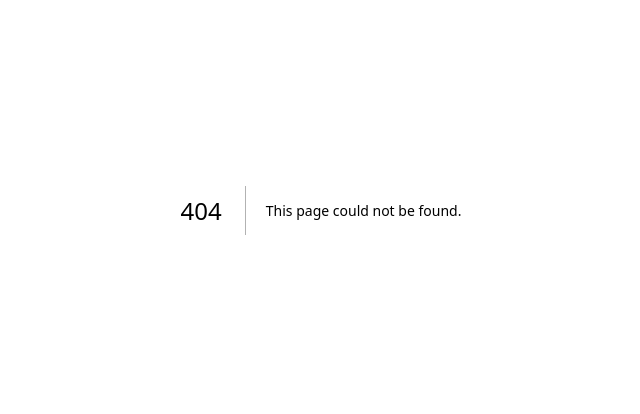
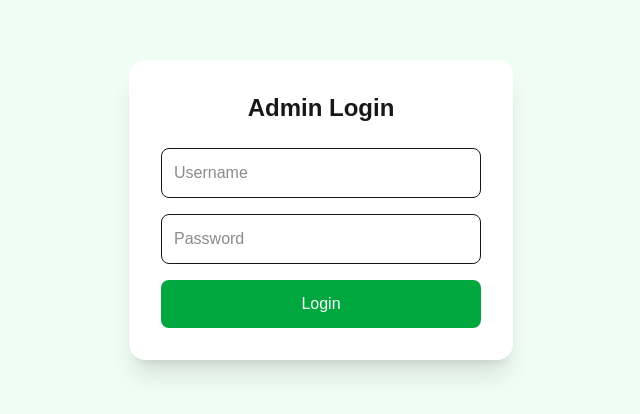
Before and after one commit to DARSHAN8577/farm-to-home-admin, a Next.js app: page /login in a window 1280 px wide. Before the commit this address had no page. Shown: the part 190-604 px from the top of the page, without its empty margins (319-959 px from the left). Built offline with nearby package versions, Linux system fonts and the light colour scheme.

Commit message:
Added APK for customer download

```diff
--- /dev/null
+++ b/app/api/admin-login/route.ts
@@ -0,0 +1,25 @@
+import { NextResponse } from "next/server";
+import { supabase } from "@/lib/supabase";
+
+export async function POST(req: Request) {
+    const { username, password } = await req.json();
+
+    const { data, error } = await supabase
+        .from("admin_users")
+        .select("*")
+        .eq("username", username)
+        .eq("password", password)
+        .single();
+
+    if (error || !data) {
+        return NextResponse.json(
+            { success: false, message: "Invalid credentials" },
+            { status: 401 }
+        );
+    }
+
+    return NextResponse.json({
+        success: true,
+        token: "farmtohome_secure_2026",
+    });
+}
--- /dev/null
+++ b/app/login/page.tsx
@@ -0,0 +1,55 @@
+"use client";
+
+import { useState } from "react";
+
+export default function LoginPage() {
+    const [username, setUsername] = useState("");
+    const [password, setPassword] = useState("");
+
+    const handleLogin = async () => {
+        const res = await fetch("/api/admin-login", {
+            method: "POST",
+            body: JSON.stringify({ username, password }),
+        });
+
+        const data = await res.json();
+
+        if (data.success) {
+            document.cookie = `admin_auth=${data.token}; path=/; max-age=86400`;
+            window.location.href = "/";
+        } else {
+            alert("Wrong username or password");
+        }
+    };
+
+    return (
+        <div className="min-h-screen flex items-center justify-center bg-green-50">
+            <div className="bg-white p-8 rounded-2xl shadow-xl w-full max-w-sm">
+                <h1 className="text-2xl font-bold mb-6 text-center">Admin Login</h1>
+
+                <input
+                    type="text"
+                    placeholder="Username"
+                    className="w-full border p-3 rounded-lg mb-4"
+                    value={username}
+                    onChange={(e) => setUsername(e.target.value)}
+                />
+
+                <input
+                    type="password"
+                    placeholder="Password"
+                    className="w-full border p-3 rounded-lg mb-4"
+                    value={password}
+                    onChange={(e) => setPassword(e.target.value)}
+                />
+
+                <button
+                    onClick={handleLogin}
+                    className="w-full bg-green-600 text-white py-3 rounded-lg"
+                >
+                    Login
+                </button>
+            </div>
+        </div>
+    );
+}
--- /dev/null
+++ b/middleware.ts
@@ -0,0 +1,28 @@
+import { NextResponse } from "next/server";
+import type { NextRequest } from "next/server";
+
+export function middleware(request: NextRequest) {
+    const { pathname } = request.nextUrl;
+
+    // Public routes
+    if (
+        pathname.startsWith("/download") ||
+        pathname.startsWith("/apk") ||
+        pathname.startsWith("/api")
+    ) {
+        return NextResponse.next();
+    }
+
+    // Password protection
+    const auth = request.cookies.get("admin_auth");
+
+    if (!auth || auth.value !== "farmtohome_secure_2026") {
+        return NextResponse.redirect(new URL("/login", request.url));
+    }
+
+    return NextResponse.next();
+}
+
+export const config = {
+    matcher: ["/((?!_next|favicon.ico).*)"],
+};
```
Also changed, not shown: app/favicon.ico.png (added).
